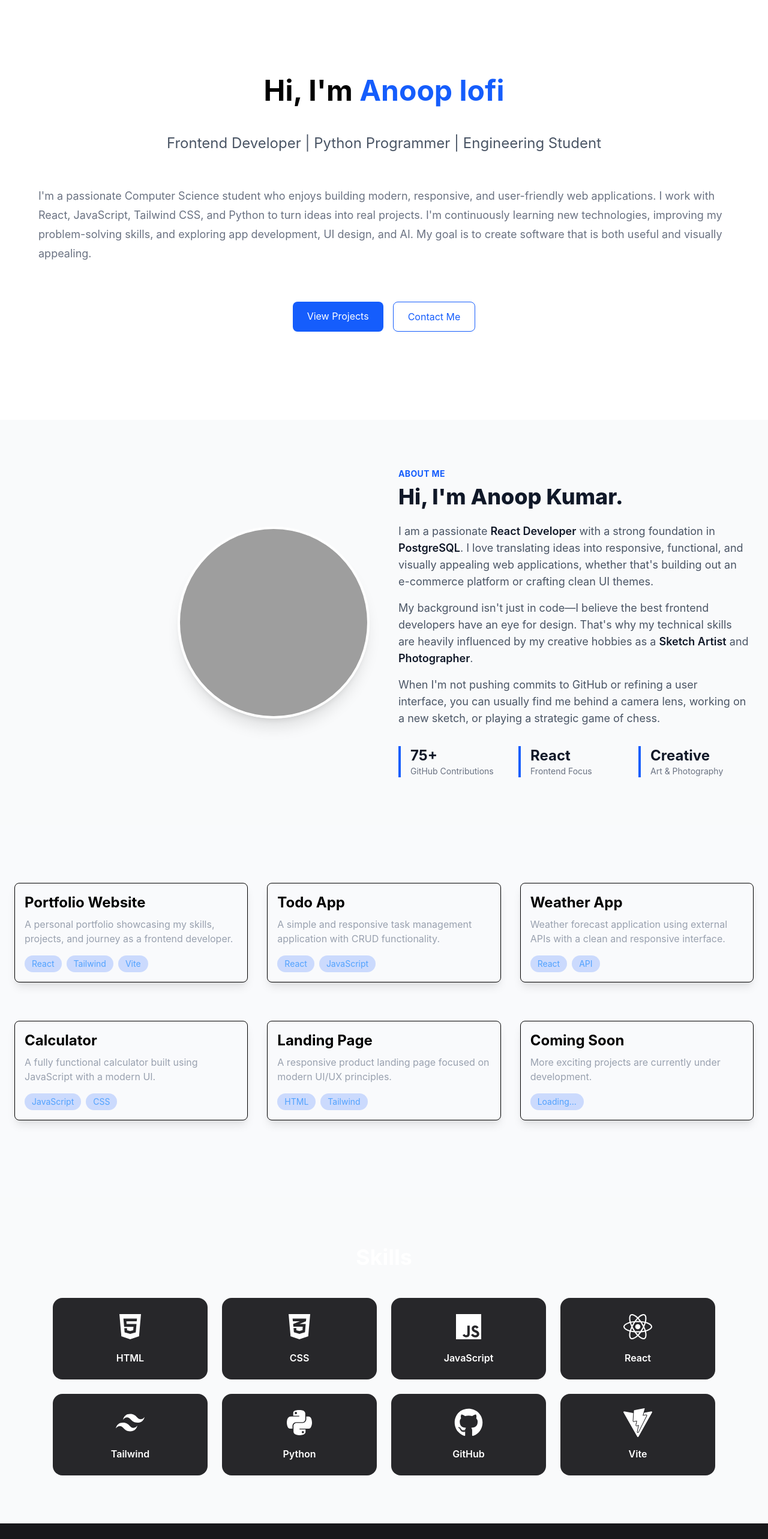
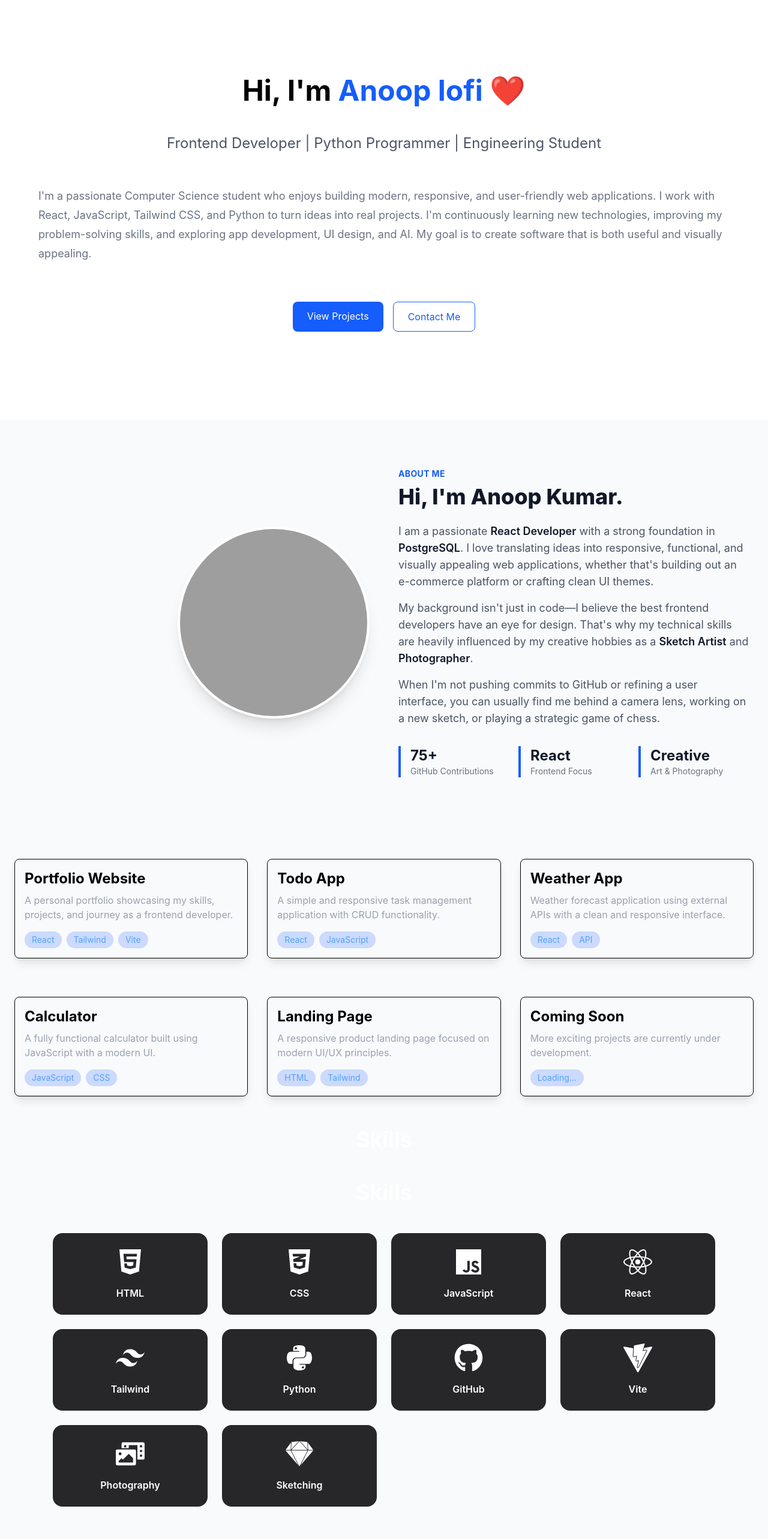
Before and after one commit to Anoopraja/Portfolio, a React (Vite) app in the folder Portfolio/: page / in a window 1280 px wide. Shown: the part 100-2666 px from the top of the page at 60% size. Built offline with nearby package versions, Linux system fonts and the light colour scheme; grey boxes are pictures that could not be loaded.

Commit message:
skills added

```diff
--- a/Portfolio/src/assets/components/Footer.jsx
+++ b/Portfolio/src/assets/components/Footer.jsx
@@ -3,7 +3,7 @@ import React from 'react';
 
 const Footer = () => {
   return (
-    <footer className="bg-gray-900 text-white pt-12 pb-8 mt-auto">
+    <footer className="bg-gray-50 text-black opacity-50 pt-12 pb-8 mt-auto">
       <div className="max-w-7xl mx-auto px-4 sm:px-6 lg:px-8 flex flex-col items-center text-center gap-6">
 
         {/* Profile Info */}
--- a/Portfolio/src/assets/components/NavElement/Home.jsx
+++ b/Portfolio/src/assets/components/NavElement/Home.jsx
@@ -2,7 +2,7 @@ const Home = () => {
   return (
     <section id="home" className="relative top-10 min-h-screen flex flex-col space-y-8 justify-center items-center px-16">
       <h1 className="text-5xl font-bold">
-        Hi, I'm <span className="text-blue-600">Anoop lofi</span>
+        Hi, I'm <span className="text-blue-600">Anoop lofi ❤️</span>
       </h1>
 
       <h2 className="text-2xl mt-4 text-gray-600">
--- a/Portfolio/src/assets/components/NavElement/Project.jsx
+++ b/Portfolio/src/assets/components/NavElement/Project.jsx
@@ -43,7 +43,7 @@ export default function Projects() {
   return (
     <section
       id="projects"
-      className="h-auto bg-[#F9FAFC] text-black py-24 px-6 grid grid-cols-1 md:grid-cols-2 lg:grid-cols-3 gap-8 overflow-hidden"
+      className="h-auto bg-[#F9FAFC] text-black pt-14 pb-5 px-6 grid grid-cols-1 md:grid-cols-2 lg:grid-cols-3 gap-8 overflow-hidden"
     >
         {projects.map((project, index) => (
           <div key={index} className="mb-8 border-1 gap-y-14 rounded-lg p-4 bg-blue-80 shadow-lg hover:scale-105 transition-transform duration-300">
--- a/Portfolio/src/assets/components/NavElement/skills.jsx
+++ b/Portfolio/src/assets/components/NavElement/skills.jsx
@@ -1,4 +1,4 @@
-import { FaHtml5, FaCss3Alt, FaJs, FaReact, FaPython, FaGitAlt, FaGithub } from "react-icons/fa";
+import { FaHtml5, FaCss3Alt, FaJs, FaReact, FaPython, FaGitAlt, FaGithub, FaPhotoVideo, FaSketch } from "react-icons/fa";
 import { SiTailwindcss, SiVite } from "react-icons/si";
 
 const skills = [
@@ -11,11 +11,14 @@ const skills = [
 //   { name: "Git", icon: <FaGitAlt /> },
   { name: "GitHub", icon: <FaGithub /> },
   { name: "Vite", icon: <SiVite /> },
+  { name: "Photography", icon: <FaPhotoVideo /> },
+  { name: "Sketching", icon: <FaSketch /> },
 ];
 
 export default function Skills() {
   return (
-    <section id="skills" className="py-20 bg-gray-50 text-white">
+    <section id="skills" className="py-0 pb-30 bg-gray-50 text-white">
+        <h1 className="text-4xl font-bold text-center mb-12">Skills</h1>
       <div className="max-w-6xl mx-auto px-6">
         <h2 className="text-4xl font-bold text-center mb-12">
           Skills
```
